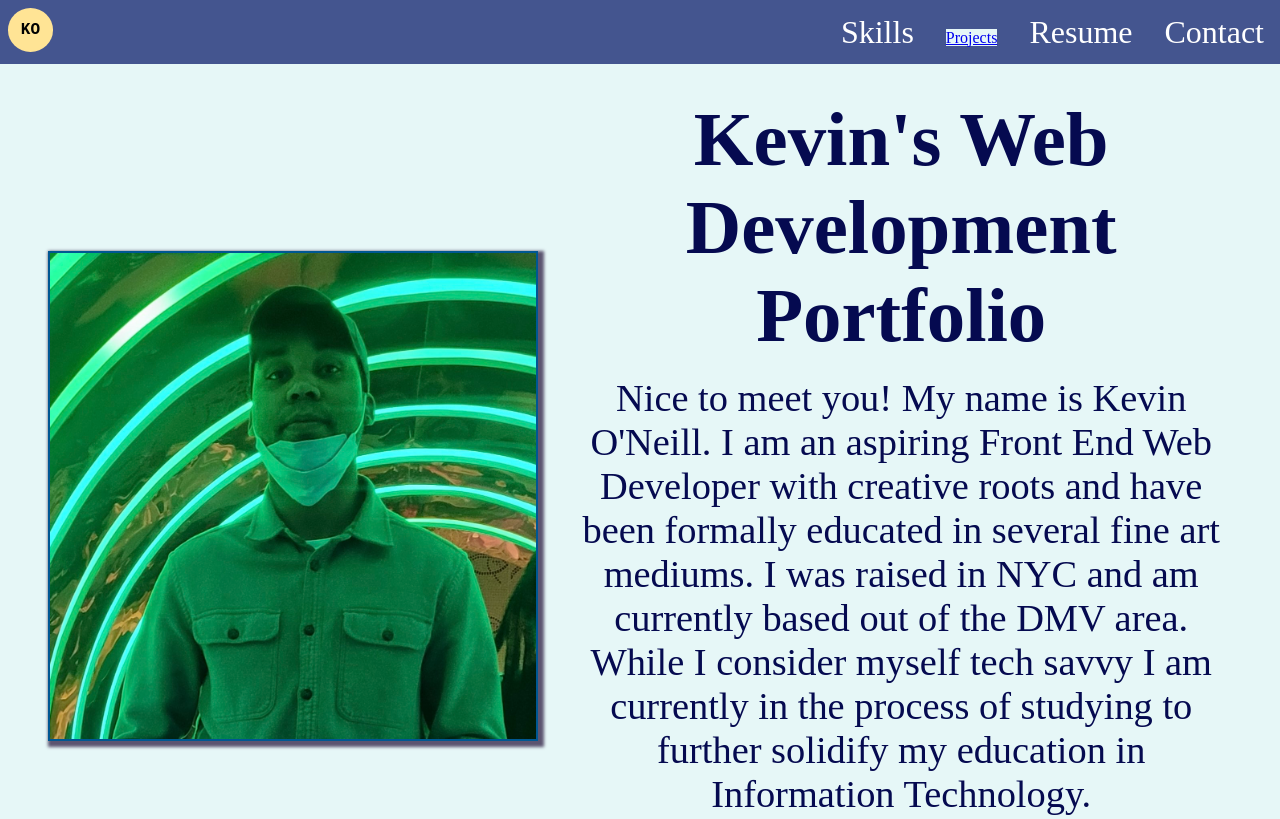
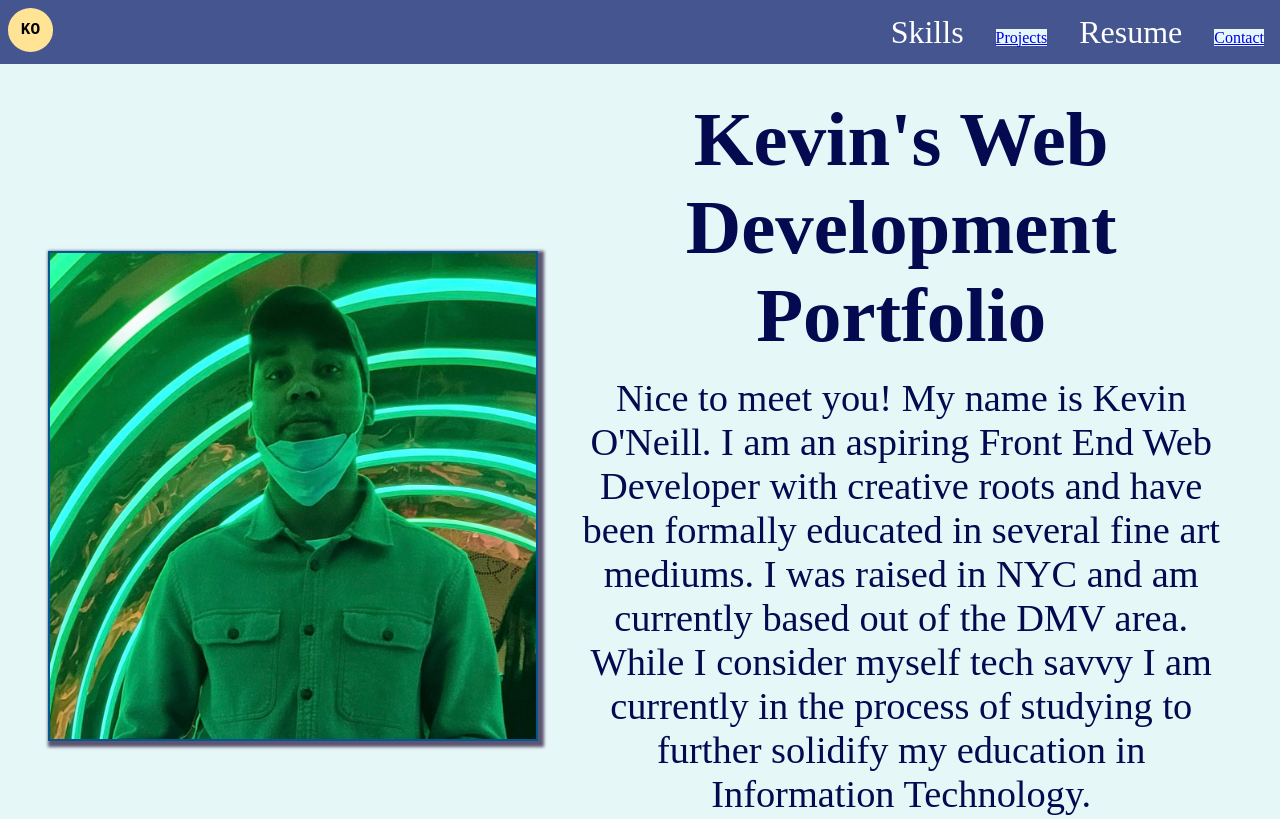
Before and after one commit to JusticeBlues/Portfolio_Project, a website: page starter/src/index.html in a window 1280 px wide. Shown: the top 819 px of the page. Drawn offline with Linux system fonts and the light colour scheme.

Commit message:
Added new link to contact list item to LinkedIn profile.

```diff
--- a/starter/src/index.html
+++ b/starter/src/index.html
@@ -19,7 +19,7 @@
         <li>Skills</li>
         <li><a class ="header__link" href=https://github.com/JusticeBlues>Projects</a></li>
         <li>Resume</li>
-        <li>Contact</li>
+        <li><a class ="header__link" href=https://www.linkedin.com/in/kevin-o-neill-1b10bb1ab/>Contact</a></li>
       </ul>
       <label class="hamburger" aria-label="Toggle menu">
         <input type="checkbox" aria-hidden="true" />
```
